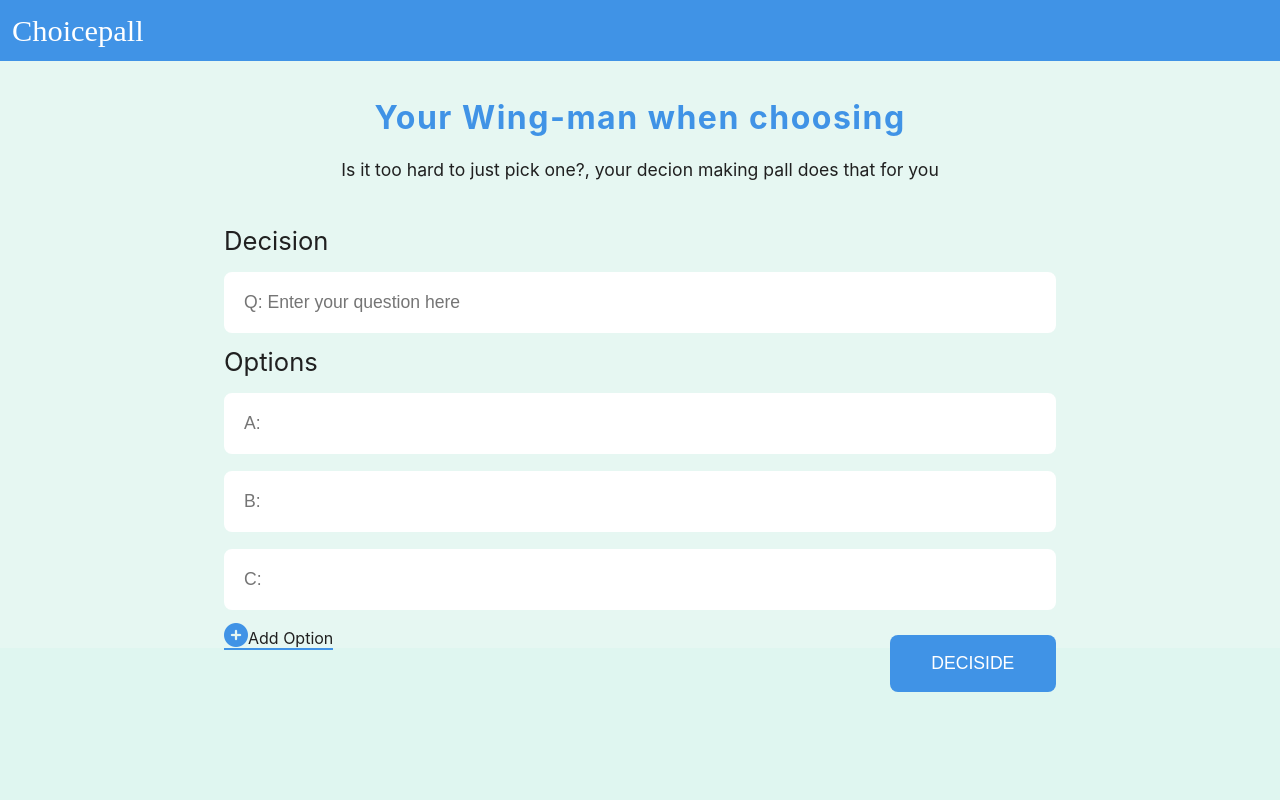
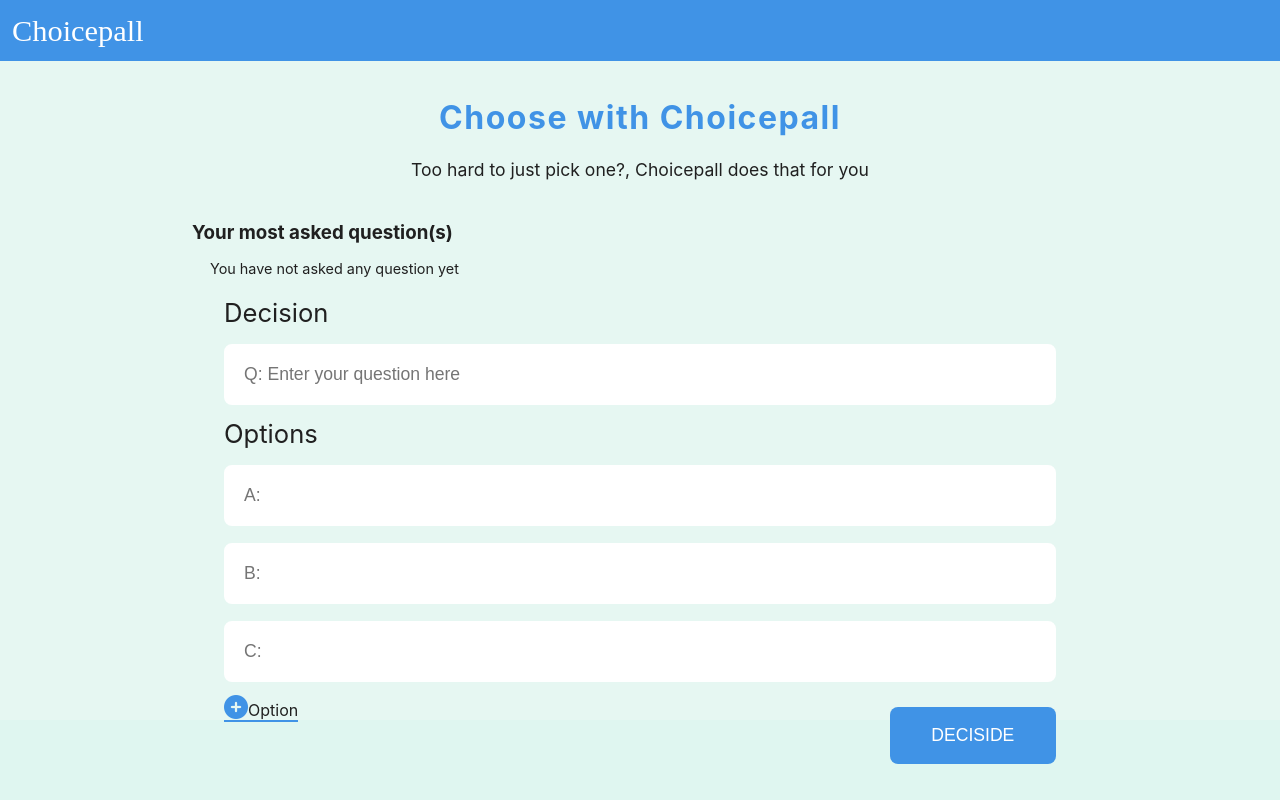
Before and after one commit to oyejideoyetunji/choicepall, a React (Create React App) app: page / in a window 1280 px wide. Built offline with nearby package versions, Linux system fonts and the light colour scheme; a web font is replaced by a local one.

Commit message:
Fixing UI

```diff
--- a/src/components/AnswersSection/AnswerSection.css
+++ b/src/components/AnswersSection/AnswerSection.css
@@ -1,4 +1,4 @@
-.flex-container {
+.flex-block-ctr {
   display: flex;
   width: 70%;
   margin: 25px auto;
@@ -50,7 +50,7 @@ li.answer {
 }
 
 @media screen and (max-width: 790px) {
-  .flex-container {
+  .flex-block-ctr {
     flex-direction: column;
   }
   .col-1 {
--- a/src/components/AnswersSection/AnswersSection.js
+++ b/src/components/AnswersSection/AnswersSection.js
@@ -14,12 +14,17 @@ const AnswersSection = ({
 
   return (
     <section className="container">
-      <h2 className="hdr-rw-ctr">Question: {question}</h2>
-      <div className="flex-container">
+      <h2 className="hdr-rw-ctr">
+        Question:{" "}
+        {question === ""
+          ? "click the 'New Question' button to as a question"
+          : question}
+      </h2>
+      <div className="flex-block-ctr">
         <ul className="col-1 bold-txt-list">
           <h3>OPTIONS</h3>
-          {optionsArray.length > 0
-            ? optionsArray.map((option, idx) => {
+          {optionsArray.length > 0 ? (
+            optionsArray.map((option, idx) => {
               if (answer.name === option.name) {
                 return (
                   <li
@@ -30,7 +35,9 @@ const AnswersSection = ({
               }
               return <li key={idx}>{`${option.name} : ${option.value}`}</li>;
             })
-            : null}
+          ) : (
+            <p>What is on your mind?</p>
+          )}
         </ul>
         <section className="col-1 col-card">
           <button
@@ -44,7 +51,7 @@ const AnswersSection = ({
               history.push("/");
             }}
           >
-            New question
+            New Question
           </button>
         </section>
       </div>
--- a/src/components/App/App.js
+++ b/src/components/App/App.js
@@ -2,12 +2,14 @@ import React, { useState } from "react";
 import { BrowserRouter as Router, Route } from "react-router-dom";
 
 import Header from "../Header/Header";
+import PopularQuestions from "../PopularQuestions/PopularQuestions";
 import FormSection from "../FormSection/FormSection";
 import AnswersSection from "../AnswersSection/AnswersSection";
 import "./App.css";
 
 function App() {
   let [question, setQuestion] = useState("");
+  let [pastQuestions, setPastQuestions] = useState([]);
   let [options, setOptions] = useState({});
   let [optionsArray, setOptionsArray] = useState([]);
 
@@ -22,6 +24,12 @@ function App() {
         <Route path="/" render={(props) => <Header {...props} />} />
         <Route
           path="/"
+          render={(props) => (
+            <PopularQuestions pastQuestions={pastQuestions} {...props} />
+          )}
+        />
+        <Route
+          path="/"
           exact
           render={(props) => (
             <FormSection
@@ -29,6 +37,8 @@ function App() {
               setQuestion={setQuestion}
               options={options}
               setOptions={setOptions}
+              pastQuestions={pastQuestions}
+              setPastQuestions={setPastQuestions}
               setOptionsArray={setOptionsArray}
               {...props}
             />
--- a/src/components/FormSection/DecisionForm.js
+++ b/src/components/FormSection/DecisionForm.js
@@ -67,12 +67,12 @@ const DecisionForm = ({
         {optionNumber < 26 ? (
           <span onClick={handleAddOption} className="lft-btn">
             <i className="fas fa-plus-circle"></i>
-            Add Option
+            Option
           </span>
         ) : (
           <span className="lft-btn disabled-btn">
             <i className="fas fa-plus-circle"></i>
-            Add Option
+            Option
           </span>
         )}
         <input type="submit" value="DECISIDE" />
--- a/src/components/FormSection/FormSection.css
+++ b/src/components/FormSection/FormSection.css
@@ -68,7 +68,7 @@
   font-size: 1.5rem;
 }
 
-@media screen and (max-width: 600px) {
+@media screen and (max-width: 650px) {
   .ctr-frm {
     width: 90%;
   }
--- a/src/components/FormSection/FormSection.js
+++ b/src/components/FormSection/FormSection.js
@@ -12,14 +12,35 @@ const FormSection = ({
   setQuestion,
   options,
   setOptions,
+  pastQuestions,
+  setPastQuestions,
   setOptionsArray,
 }) => {
   let [optionNumber, setOptionNumber] = useState(3);
 
   let optionLettersArray = getAlphabetsInRange(alphabets, optionNumber);
 
+  const updatePastQuestions = function (question, pastQuestions) {
+    if (pastQuestions.length < 1) {
+      pastQuestions.push({ value: question, frequency: 1 });
+      return pastQuestions;
+    }
+
+    pastQuestions.forEach((element) => {
+      if (element.value === question) {
+        element.frequency += 1;
+      } else {
+        pastQuestions.push({ value: question, frequency: 1 });
+      }
+    });
+
+    return pastQuestions;
+  };
+
   const processSubmit = function () {
     setOptionsArray(convertObjectToArrayOfObjects(options));
+    setPastQuestions(updatePastQuestions(question, pastQuestions));
+    console.log(pastQuestions);
   };
 
   return (
--- a/src/components/Header/Header.js
+++ b/src/components/Header/Header.js
@@ -8,11 +8,8 @@ const Header = () => {
         <span className="brand-name">Choicepall</span>
       </nav>
       <header className="hdr-rw-ctr">
-        <h1>Your Wing-man when choosing</h1>
-        <p>
-          Is it too hard to just pick one?, your decion making pall does that
-          for you
-        </p>
+        <h1>Choose with Choicepall</h1>
+        <p>Too hard to just pick one?, Choicepall does that for you</p>
       </header>
     </>
   );
--- /dev/null
+++ b/src/components/PopularQuestions/PopularQuestions.css
@@ -0,0 +1,15 @@
+.flex-block-col {
+  display: flex;
+  flex-direction: column;
+  width: 70%;
+  margin: auto;
+}
+
+.flex-block-col > * {
+  margin: 8px 0;
+}
+
+.flex-block-col > h3 + p {
+  padding-left: 18px;
+  font-size: 0.9rem;
+}
--- /dev/null
+++ b/src/components/PopularQuestions/PopularQuestions.js
@@ -0,0 +1,48 @@
+import React from "react";
+import "./PopularQuestions.css";
+
+const PopularQuestions = ({ pastQuestions }) => {
+  const getMostFrequentQuestions = function (pastQuestions) {
+    if (pastQuestions.length < 1) return null;
+    let currentMax = Number.NEGATIVE_INFINITY;
+
+    pastQuestions.forEach((element) => {
+      if (element.frequency > currentMax) {
+        currentMax = element.frequency;
+      }
+    });
+
+    let mostFrequentQuestions = pastQuestions.filter(
+      (element, idx) => element.frequency === currentMax
+    );
+
+    return mostFrequentQuestions.length > 1
+      ? [mostFrequentQuestions[0], mostFrequentQuestions[1]]
+      : [mostFrequentQuestions[0]];
+  };
+
+  let mostFrequentQuestions = getMostFrequentQuestions(pastQuestions);
+
+  return mostFrequentQuestions === null ? (
+    <section className="container">
+      <div className="flex-block-col">
+        <h3>Your most asked question(s)</h3>
+        <p>You have not asked any question yet</p>
+      </div>
+    </section>
+  ) : (
+    <section className="container">
+      <div className="flex-block-col">
+        <h3>Your most asked question(s)</h3>
+        {mostFrequentQuestions.map((question, idx) => (
+          <p key={idx}>
+            Question: <em>{question.value}</em> | You asked:
+            <em>{question.frequency} time(s)</em>
+          </p>
+        ))}
+      </div>
+    </section>
+  );
+};
+
+export default PopularQuestions;
```
Lines whose indentation alone changed are shown as unchanged.
